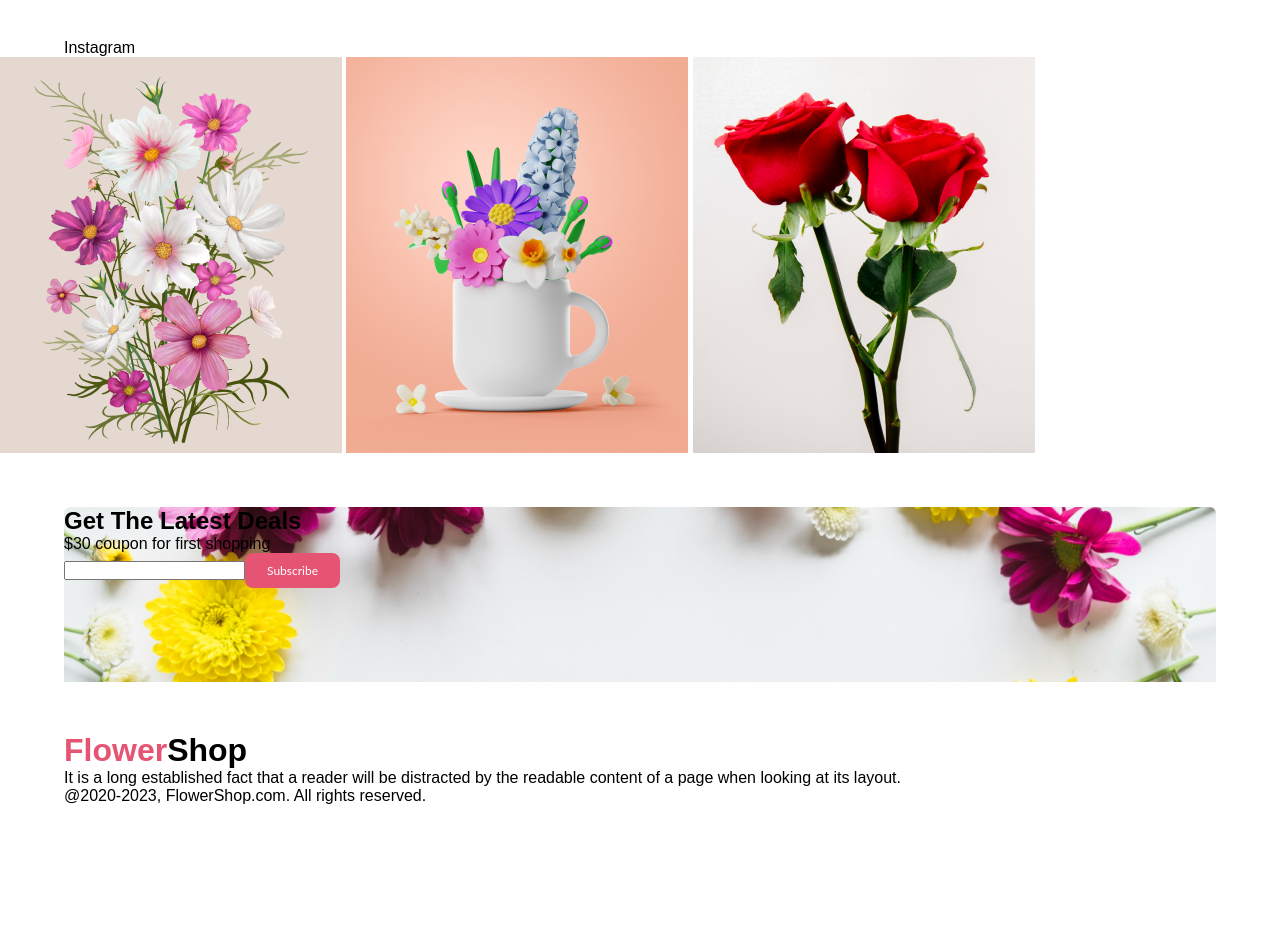
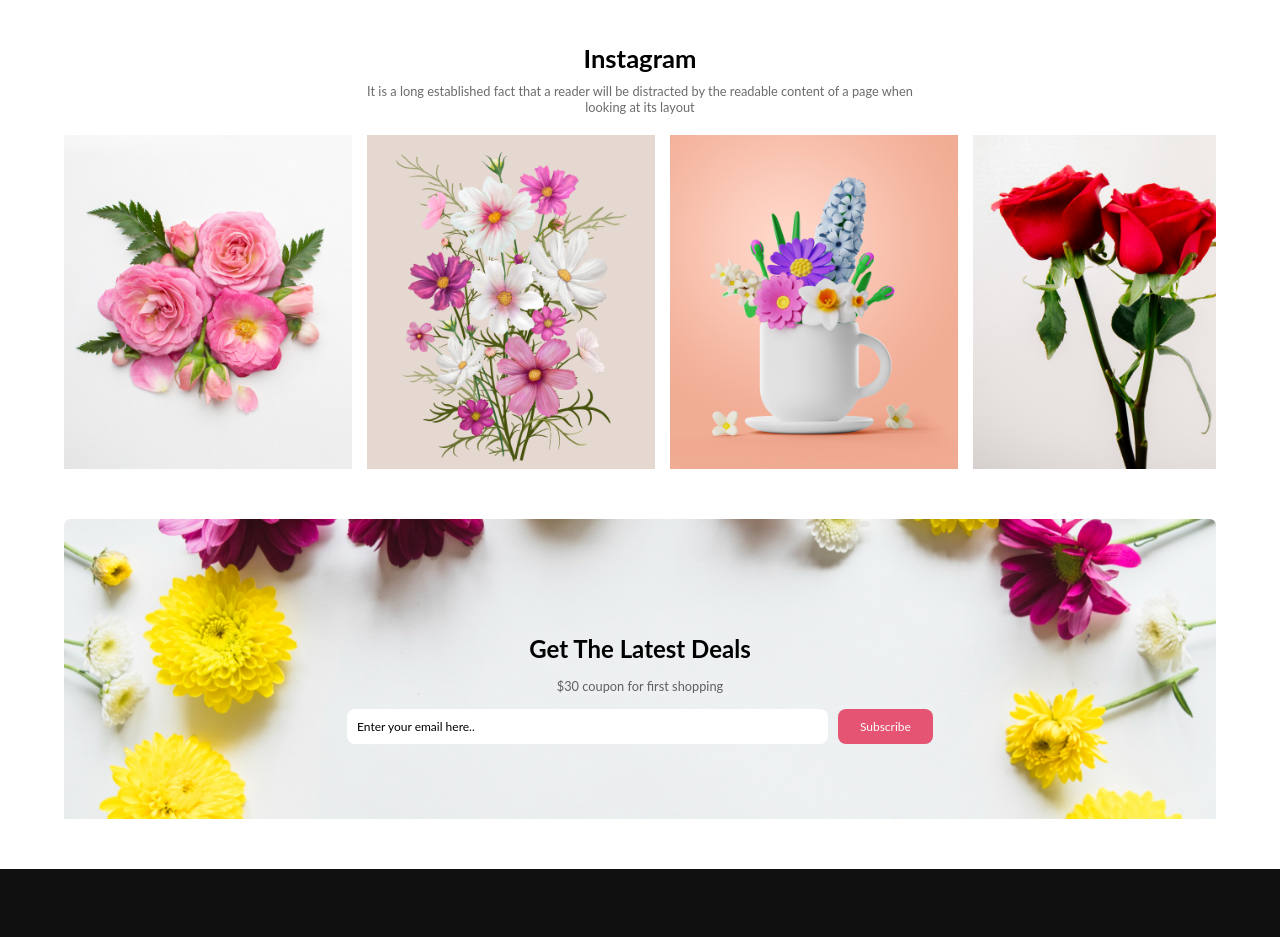
Before and after one commit to maruf6890/developer-portfolio, a plain HTML site: page index.html in a window 1280 px wide. Shown: the part 1980-2917 px from the top of the page. Before the commit the page ends 2785 px from the top, so only its background shows below. Drawn offline with Linux system fonts and the light colour scheme.

Commit message:
Third Commit

```diff
--- a/index.html
+++ b/index.html
@@ -4,7 +4,8 @@
     <meta charset="UTF-8">
     <meta name="viewport" content="width=device-width, initial-scale=1.0">
     <link rel="stylesheet" href="style.css">
-    <title>This is prosfolio</title>
+    <title>Bringing Blooms to Your Doorstep</title>
+    <link rel="shortcut icon" href="img/red-flower-garden-plant-decoration-icon-free-vector.jpg" type="image/x-icon">
 </head>
 <body>
     <div class="header-wrap">
@@ -70,19 +71,24 @@
         </div>
     </div>
     <div class="section4 box">
-        <h3></h3>
-        <p>Instagram</p>
-    </div>
+        <h3>Instagram</h3>
+        <p>It is a long established fact that a reader will be distracted by the readable
+            content of a page when looking at its layout</p>
             <div class="image-wrapper">
+                <img src="img/Flower 01.png" alt="">
                 <img src="img/Rectangle 4.png" alt="">
                 <img src="img/Rectangle 5.png" alt="">
                 <img src="img/Rectangle 6.png" alt="">
             </div>
+    </div>
+
     <div class="subcribe-section box">
+        <div class="subscribe">
             <h2>Get The Latest Deals</h2>
             <p>$30 coupon for first shopping</p>
             <div class="subscribe-form">
-            <input type="email"><button class="btn btn-primary">Subscribe</button>
+                <input type="email"   value="Enter your email here.." ><button class="btn btn-primary">Subscribe</button>
+            </div>
         </div>
     </div>
     <div class="footer-wrapper">
--- a/style.css
+++ b/style.css
@@ -1,7 +1,7 @@
 *{
     margin:0px;
     padding:0px;
-    font-family: sans-serif, Verdana, Geneva, Tahoma ;
+    font-family:lato, sans-serif, Verdana, Geneva, Tahoma ;
 }
 
 @import url('https://fonts.googleapis.com/css2?family=Lato:wght@300;400;700&family=Open+Sans&family=Poppins&display=swap');
@@ -149,7 +149,6 @@
 .scetion3-text p {
 	font-size: 0.8rem;
 	line-height: 16px;
-	/* padding: 10px 0px; */
 	margin-bottom: 10px;
 }
 .text-primary{
@@ -163,3 +162,89 @@
 	background-repeat: no-repeat;
 	background-size: cover;
 }
+/*footer section*/
+.footer-wrapper {
+	background-color: #111010;
+	color: white;
+	text-align: center;
+	padding: 100px;
+}
+footer p {
+	font-size: 0.8rem;
+	width: 50%;
+	margin: 0 auto;
+	color: #cdcdcd;
+	line-height: 18px;
+}
+footer h1 {
+	margin-bottom: 10px;
+	font-size: 2rem;
+}
+.copy-right {
+	color: #898484;
+}
+/* Subscribe section*/
+.subcribe-section {
+	margin-top: 50px;
+	margin-bottom: 50px;
+	height: 300px;
+	background: url('img/Rectangle 9.png');
+	background-repeat: no-repeat;
+	background-size: cover;
+	overflow: hidden;
+}
+.subscribe {
+	width: 100%;
+	height: 100%;
+	text-align: center;
+	margin-top: 25px;
+	padding-top: 90px;
+}
+.subscribe h2 {
+	font-weight: bold;
+	font-size: 1.5rem;
+	margin-bottom: 15px;
+}
+.subscribe-form {
+	margin-top: 15px;
+}
+.subscribe-form input {
+	padding: 10px;
+	font-family: lato;
+	font-size: 12px;
+	border-radius: 8px;
+	border: none;
+	width: 40%;
+	margin-right: 10px;
+}
+.subscribe p {
+	font-size: 0.8rem;
+	color: #5f5f5f;
+}
+
+/*section 4*/
+.section4 .image-wrapper{
+	display: flex;
+	overflow: hidden;
+}
+.image-wrapper img {
+	width: 25%;
+	padding-right: 15px;
+}
+.image-wrapper img:last-child{
+	padding-right: 0px;
+}
+.section4 p {
+	color: #6b6b6b;
+	width: 50%;
+	margin: 0 auto;
+	font-size: 0.8rem;
+	margin-bottom: 20px;
+}
+.section4 h3 {
+	font-size: 1.6rem;
+	margin-bottom: 10px;
+}
+.section4.box {
+	text-align: center;
+}
```
Also changed, not shown: img/red-flower-garden-plant-decoration-icon-free-vector.jpg (added). Lines whose indentation alone changed are shown as unchanged.
